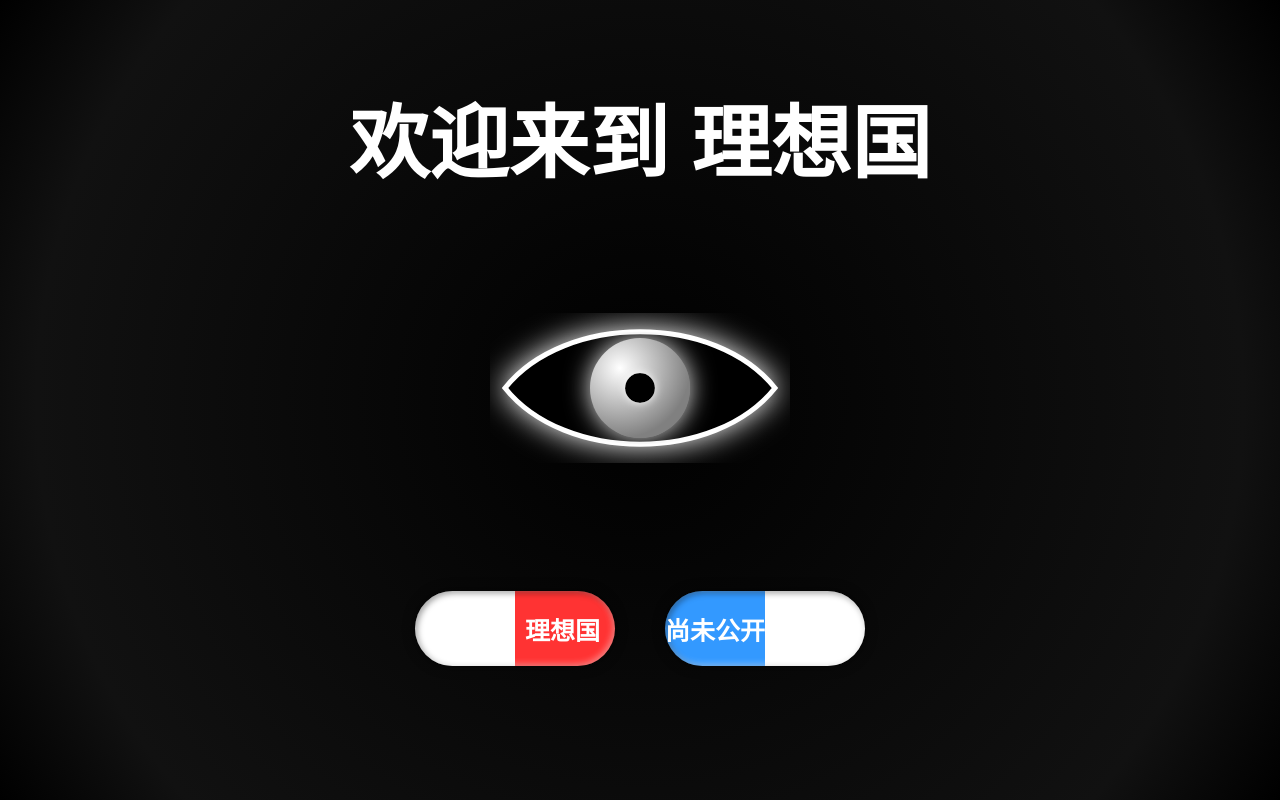
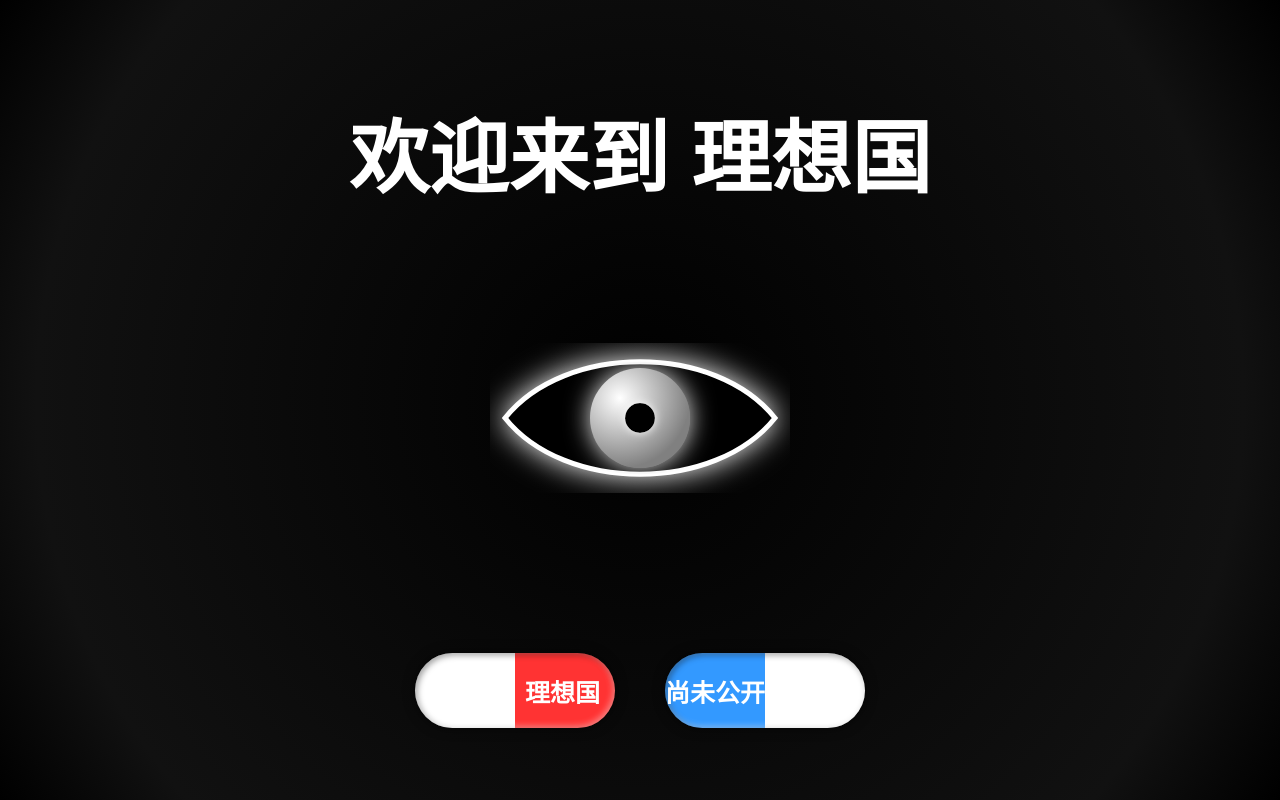
Before and after one commit to Nawfal-Black-Moon/Nawfal-Black-Moon.github.io, a plain HTML site: page index.html in a window 1280 px wide. Drawn offline with Linux system fonts and the light colour scheme; a web font is replaced by a local one.

Commit message:
update position

```diff
--- a/index.html
+++ b/index.html
@@ -114,7 +114,7 @@
     }
 
     .title {
-        margin-top: 2%;
+        margin-top: 5vh;
         color: white;
         font-family: "汇文明朝体", sans-serif;
         font-size: 40px;
@@ -122,13 +122,13 @@
     }
 
     .eye {
-        margin-top: 5%;
+        margin-top: 10vh;
         width: 300px;
         height: 150px;
     }
 
     .links {
-        margin-top: 10%;
+        margin-top: 20vh;
         display: flex;
         justify-content: center;
         gap: 50px;
```
